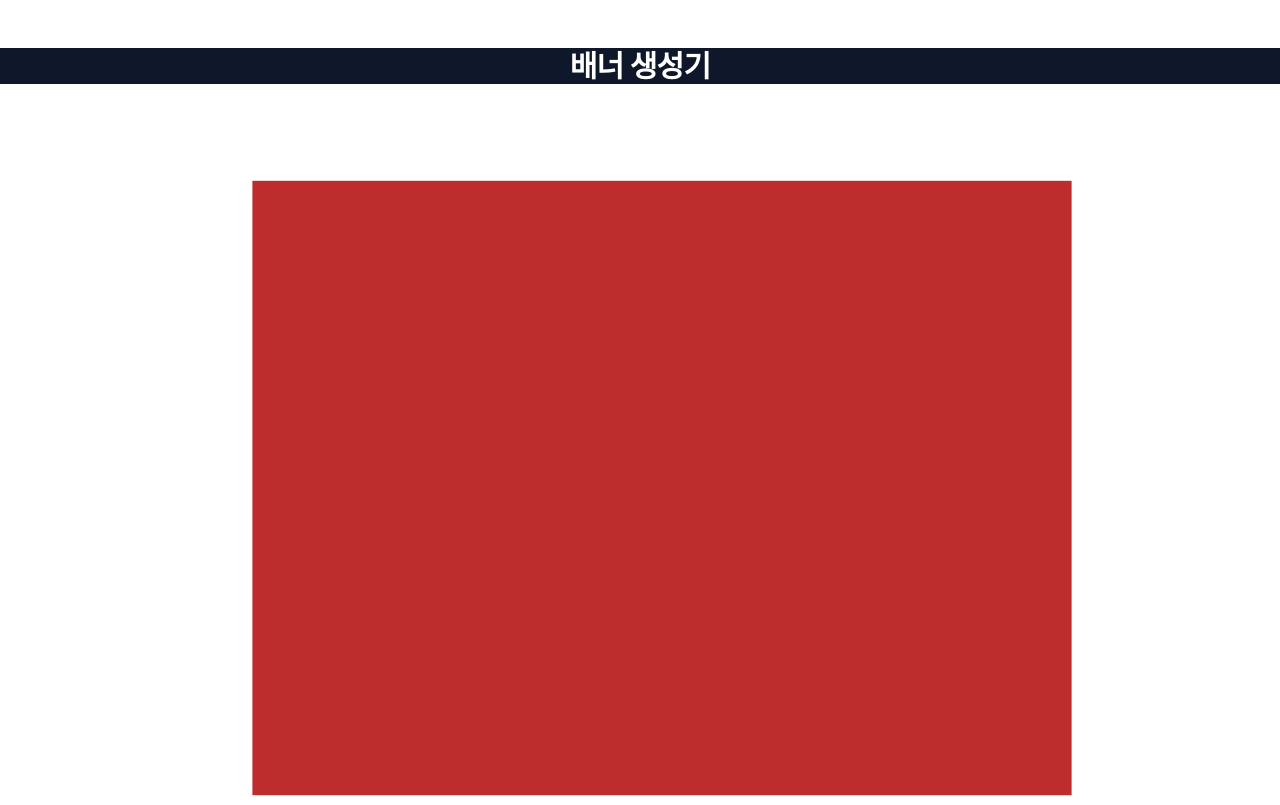
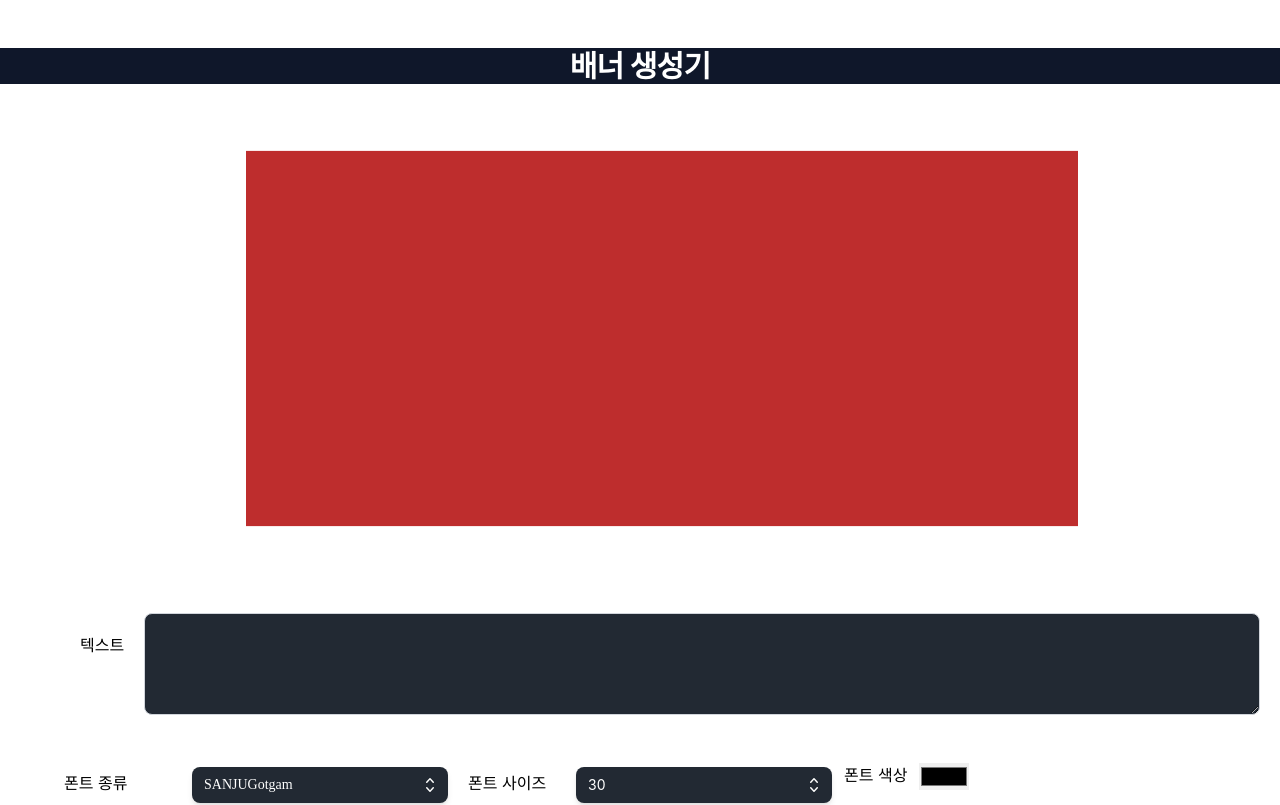
Before and after one commit to jaesin22/jjalmaker, a React (Create React App) app: page / in a window 1280 px wide. Shown: the top 805 px of the page. Built offline with nearby package versions, Linux system fonts and the light colour scheme; a web font is replaced by a local one.

Commit message:
font  color 변경 전 커밋

```diff
--- a/src/App.js
+++ b/src/App.js
@@ -10,7 +10,7 @@ import Preview from "./Func/Preview";
 
 function App() {
   const [text, setText] = useState(" ");
-  const [color, setColor] = useState("#000000");
+  const [color, setColor] = useState("#FFFFFF");
   const [selectedFontSize, setSelectedFontSize] = useState(30);
   const [onFontWeight, setonFontWeight] = useState(30);
   const [onFontBorder, setonFontBorder] = useState("black");
@@ -68,3 +68,21 @@ function App() {
 }
 
 export default App;
+
+{
+  /* <svg
+  class="w-6 h-6 text-gray-800 dark:text-white"
+  aria-hidden="true"
+  xmlns="http://www.w3.org/2000/svg"
+  fill="none"
+  viewBox="0 0 20 19"
+>
+  <path
+    stroke="currentColor"
+    stroke-linecap="round"
+    stroke-linejoin="round"
+    stroke-width="2"
+    d="M15 15h.01M4 12H2a1 1 0 0 0-1 1v4a1 1 0 0 0 1 1h16a1 1 0 0 0 1-1v-4a1 1 0 0 0-1-1h-3m-5.5 0V1.07M5.5 5l4-4 4 4"
+  />
+</svg>; */
+}
--- a/src/Func/Preview.js
+++ b/src/Func/Preview.js
@@ -50,7 +50,7 @@ const Preview = ({ text, color, size, thick, border, fontFamiliy }) => {
 
   return (
     <div className="flex justify-center">
-      <canvas ref={canvasRef} width={1024} height={768} />
+      <canvas ref={canvasRef} width={1040} height={469} />
     </div>
   );
 };
```
